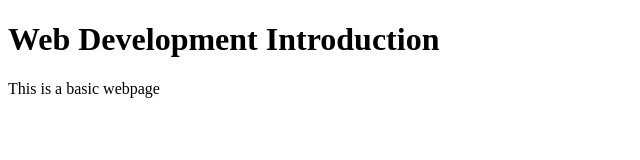
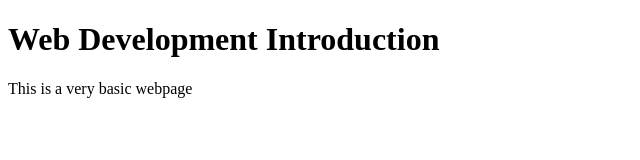
Before and after one commit to gokulmanohar/Web-Development-Introduction, a plain HTML site: page basic-webpage.html in a window 1280 px wide. Shown: the full height of the page, 0-640 px from the left. Drawn offline with Linux system fonts and the light colour scheme.

Commit message:
Update basic-webpage.html

```diff
--- a/basic-webpage.html
+++ b/basic-webpage.html
@@ -8,7 +8,7 @@
 <body>
 
     <h1>Web Development Introduction</h1>
-    <p>This is a basic webpage</p>
+    <p>This is a very basic webpage</p>
 
 </body>
 
```
